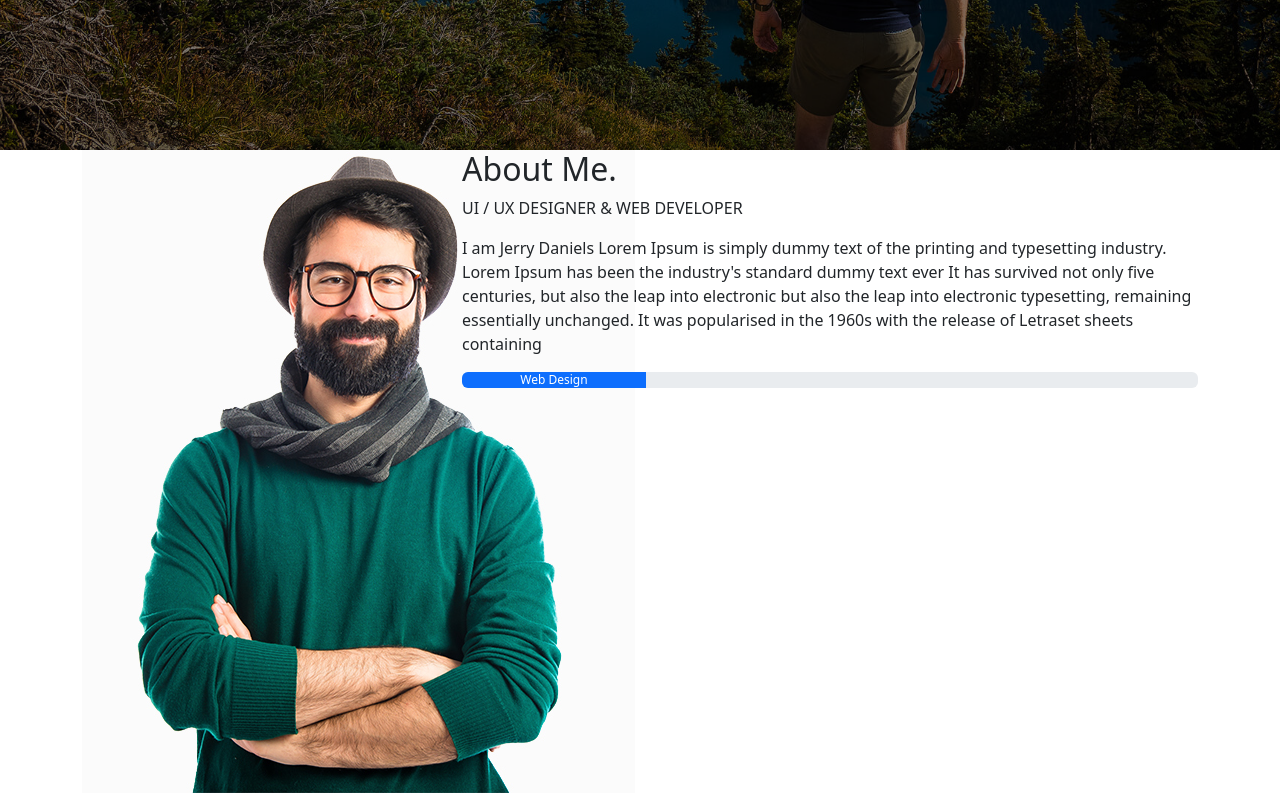
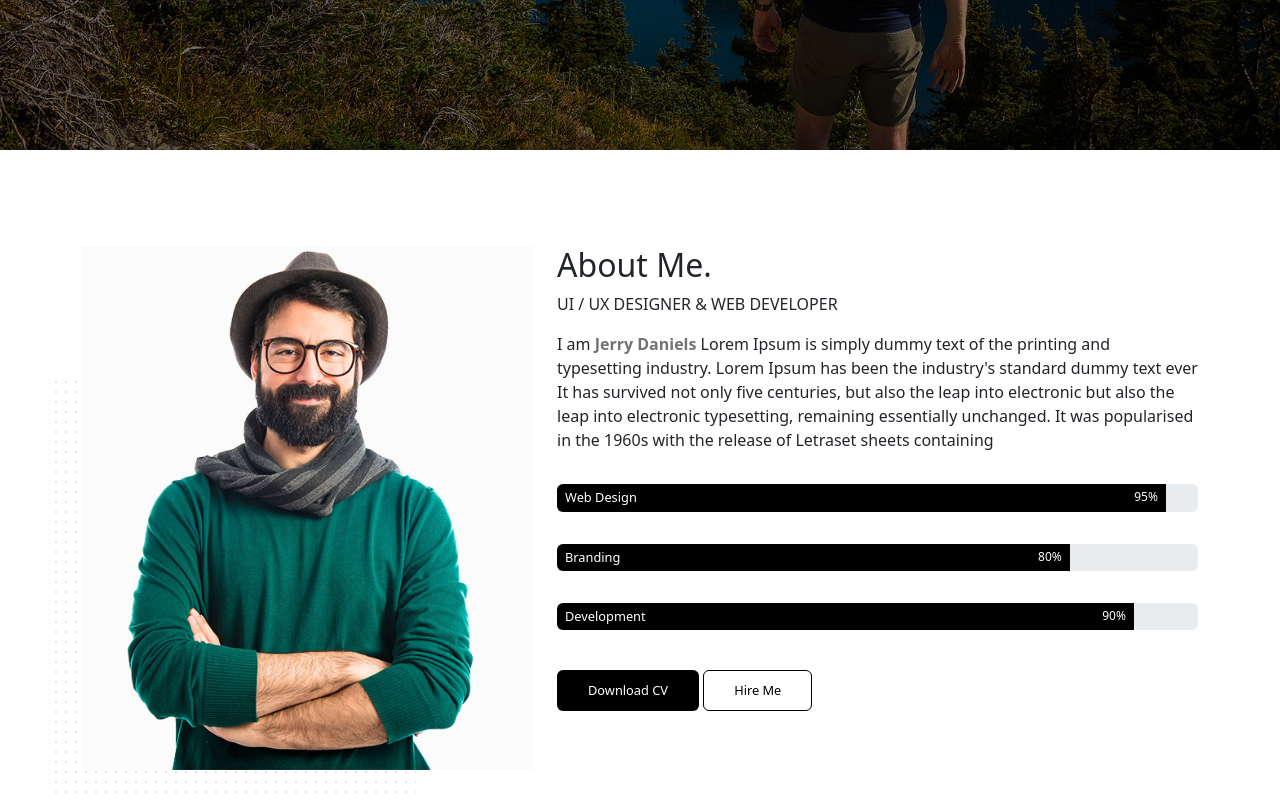
Before and after one commit to BNhashem16/Daniels, a plain HTML site: page index.html in a window 1280 px wide. Shown: the part 650-1450 px from the top of the page. Drawn offline with nearby package versions, Linux system fonts and the light colour scheme; a script that the page names is missing.

Commit message:
about me section complete

```diff
--- a/assets/css/style.css
+++ b/assets/css/style.css
@@ -230,3 +230,89 @@ a {
   color: var(--white);
   margin-bottom: 2.2rem;
 }
+
+.pb-70 {
+    padding-bottom: 70px !important;
+}
+
+.mt-6 {
+  margin-top: 6rem !important;
+}
+
+.hero-name {
+  font-size: 1rem;
+  font-weight: bold;
+  color: rgba(0, 0, 0, 0.553);
+}
+
+.progress {
+  height: 1.7rem;
+}
+
+.pr-2 {
+  padding-right: 0.5rem !important;
+}
+
+.pl-2 {
+  padding-left: 0.5rem !important;
+}
+
+.progress-bar {
+  background-color: black !important;
+}
+
+.technology {
+  font-size: 0.8rem;
+  color: var(--white);
+}
+
+.btn-black {
+  background-color: black;
+  color: var(--white);
+  border-radius: 2;
+  padding: 10px 30px;
+  font-size: 0.8rem;
+  transition: all 0.5s;
+}
+
+.btn-black:hover {
+  background-color: var(--white);
+  color: black;
+  border: 1px solid black;
+}
+
+.btn-outline-black {
+  background-color: transparent;
+  color: black;
+  border-radius: 2;
+  padding: 10px 30px;
+  font-size: 0.8rem;
+  transition: all 0.5s;
+  border: 1px solid black;
+}
+
+.btn-outline-black:hover {
+  background-color: black;
+  color: var(--white);
+  border: 1px solid black;
+}
+
+.hero-img::after {
+content: "";
+    width: 80%;
+    height: 80%;
+    position: absolute;
+    left: -27px;
+    bottom: -30px;
+    background-image: url(../images/dots.png);
+    background-repeat: repeat;
+    z-index: -1;
+}
+
+
+
+@media screen and (max-width: 991px) {
+.hero-img {
+    margin-bottom: 80px !important;
+}
+}
--- a/index.html
+++ b/index.html
@@ -12,7 +12,8 @@
         <link
             rel="stylesheet"
             href="assets/css/style.css" />
-            <script src="https://kit.fontawesome.com/accea9657a.js" crossorigin="anonymous"></script>
+        <script src="https://kit.fontawesome.com/accea9657a.js"
+            crossorigin="anonymous"></script>
     </head>
     <body>
 
@@ -166,33 +167,80 @@
                 </div>
             </div>
         </header>
-        <section>
+        <section class="mt-6 position-relative">
             <div class="container">
                 <div class="row">
-                    <div class="col-4">
-                        <div>
-                            <img src="assets/images/hero.jpg" alt="">
-
+                    <div class="col-md-5">
+                        <div class="position-relative">
+      <div class="hero-img">
+                            <img src="assets/images/hero.jpg" class="w-100">
+                        </div>
                         </div>
 
                     </div>
-                    <div class="col-8">
+                    <div class="col-md-7">
                         <h2>About Me.</h2>
                         <p>UI / UX DESIGNER & WEB DEVELOPER</p>
- <p>I am  <span>Jerry Daniels</span>  Lorem Ipsum is simply dummy text of the printing and typesetting industry. Lorem Ipsum has been the industry's standard dummy text ever It has survived not only five centuries, but also the leap into electronic but also the leap into electronic typesetting, remaining essentially unchanged. It was popularised in the 1960s with the release of Letraset sheets containing</p>
+                        <p>I am <span class="hero-name">Jerry Daniels</span>
+                            Lorem Ipsum is simply
+                            dummy text of the printing and typesetting industry.
+                            Lorem Ipsum has been the industry's standard dummy
+                            text ever It has survived not only five centuries,
+                            but also the leap into electronic but also the leap
+                            into electronic typesetting, remaining essentially
+                            unchanged. It was popularised in the 1960s with the
+                            release of Letraset sheets containing</p>
                         <div class="skills">
+                            <div class="item py-3">
                                 <div class="progress">
-  <div class="progress-bar" role="progressbar" style="width: 25%;" aria-valuenow="25" aria-valuemin="0" aria-valuemax="100">
-  Web Design
+                                    <div class="progress-bar" role="progressbar"
+                                        style="width: 95%;" aria-valuenow="95"
+                                        aria-valuemin="0" aria-valuemax="100">
+                                        <div>
+                                            <span
+                                                class="float-start pl-2 technology">Web
+                                                Design</span>
+                                            <span class="float-end pr-2">95%</span>
+                                        </div>
+                                    </div>
+                                </div>
+                            </div>
+                            <div class="item py-3">
+                                <div class="progress">
+                                    <div class="progress-bar" role="progressbar"
+                                        style="width: 80%;" aria-valuenow="80"
+                                        aria-valuemin="0" aria-valuemax="100">
+                                        <div>
+                                            <span
+                                                class="float-start pl-2 technology">Branding</span>
+                                            <span class="float-end pr-2">80%</span>
+                                        </div>
                                     </div>
                                 </div>
                             </div>
 
+                            <div class="item py-3">
+                                <div class="progress">
+                                    <div class="progress-bar" role="progressbar"
+                                        style="width: 90%;" aria-valuenow="90"
+                                        aria-valuemin="0" aria-valuemax="100">
+                                        <div>
+                                            <span
+                                                class="float-start pl-2 technology">Development</span>
+                                            <span class="float-end pr-2">90%</span>
+                                        </div>
+                                    </div>
+                                </div>
+                            </div>
+                        </div>
 
+                        <div class="skills-buttons py-4">
+                            <button class="btn btn-black">Download CV</button>
+                            <button class="btn btn-outline-black">Hire Me</button>
+                        </div>
 
                     </div>
                 </div>
-
 
             </section>
 
```
Lines whose indentation alone changed are shown as unchanged.
